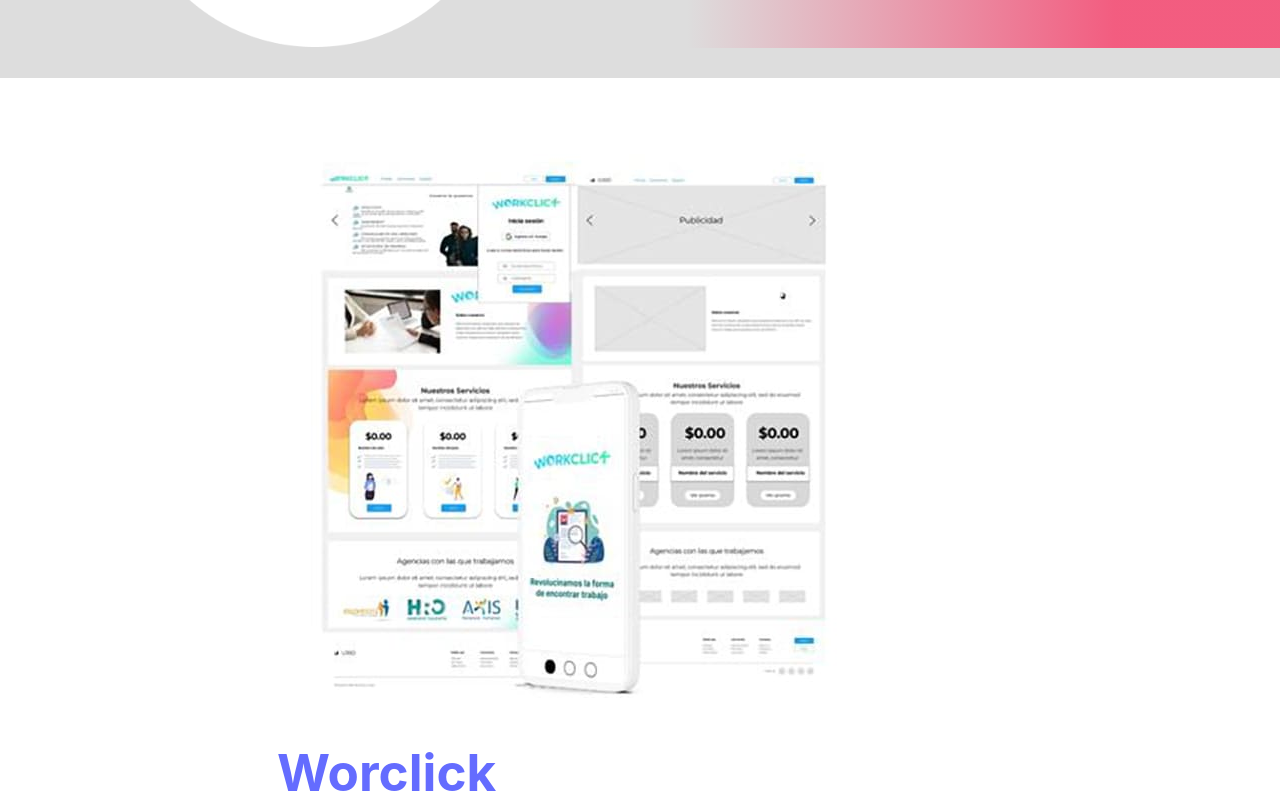
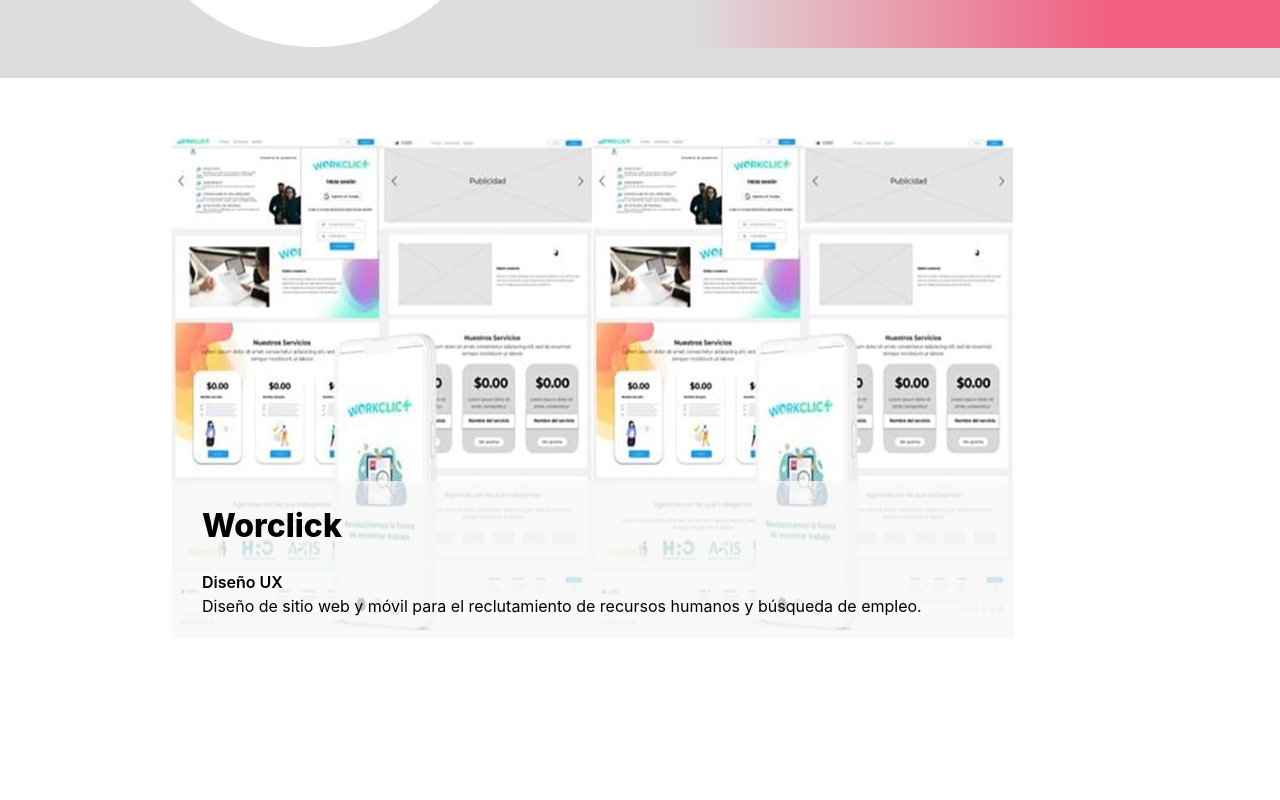
Before and after one commit to eduhsoto/spatania-react, a React (Vite) app: page /portafolio in a window 1280 px wide. Shown: the part 440-1240 px from the top of the page. Built offline with nearby package versions, Linux system fonts and the light colour scheme.

Commit message:
page portafolio styles

```diff
--- /dev/null
+++ b/src/assets/style-components/portafolio/Item.js
@@ -0,0 +1,46 @@
+import styled from "styled-components";
+
+export const ListItem = styled.div`
+  flex-basis: 48%;
+  flex-grow: 1;
+  display: flex;
+  align-items: center;
+  flex-direction: column;
+`;
+
+export const ImageF = styled.div`
+  display: flex;
+  height: 500px;
+  flex-direction: column;
+  justify-content: flex-end;
+  align-items: center;
+  align-items: stretch;
+  background-image: url(${(props) => props.src});
+  background-repeat: round;
+  width: 90%;
+`;
+
+export const Detail = styled.div`
+  align-self: strecth;
+  background: rgba(248, 248, 248, 0.8);
+  padding: 20px 30px;
+`;
+
+export const H1 = styled.h1`
+  font-weight: 800;
+  font-size: 2em;
+  line-height: 49px;
+  color: black;
+  margin-bottom: 20px;
+`;
+
+export const Category = styled.p`
+  font-weight: 600;
+  font-size: 1em;
+  color: black;
+  line-height: 24px;
+`;
+
+export const Paragraph = styled(Category)`
+  font-weight: 400;
+`;
--- a/src/assets/style.css
+++ b/src/assets/style.css
@@ -122,3 +122,8 @@
 .area_3 {
   grid-area: element3;
 }
+
+.link__portafolio{
+  display: inline-block;
+  width: 90%;
+}
--- a/src/components/portafolio/Item.jsx
+++ b/src/components/portafolio/Item.jsx
@@ -1,18 +1,21 @@
+import { ListItem, ImageF, Detail, H1, Category, Paragraph } from "../../assets/style-components/portafolio/Item"
+
 const Item = ({ link, img, title, category, paragraph }) => {
   return (
-    <div className="card__portafolio">
-      <a href={link} target="_blank">
-        <div className="flex">
-          <img alt="portafolio image" className="img image" src={img} />
 
-          <div className="detail">
-            <h1 className="title">{title}</h1>
-            <p className="category">{category}</p>
-            <p className="paragraph">{paragraph}</p>
-          </div>
-        </div>
-      </a>
-    </div>
+      <ListItem>
+        <a href={link} target="_blank" className="link__portafolio">
+        <ImageF src={img} >
+
+        <Detail>
+          <H1>{title}</H1>
+          <Category>{category}</Category>
+          <Paragraph>{paragraph}</Paragraph>
+        </Detail>
+        </ImageF>
+        </a>
+      </ListItem>
+
   );
 };
 
```
Also changed, not shown: src/assets/img/portafolio-item.jpg, src/pages/Portafolio.jsx (line endings or trailing spaces).
